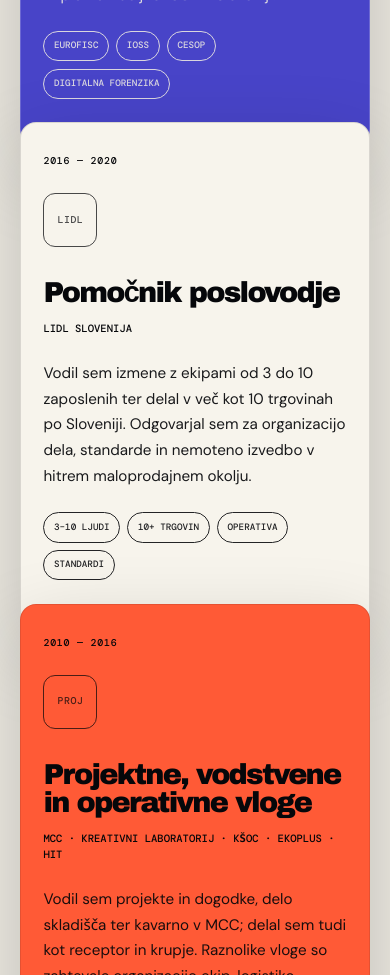
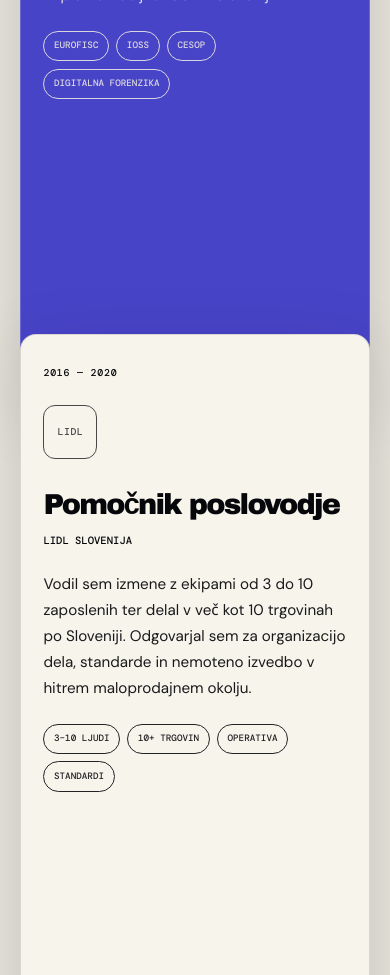
Before and after one commit to levcek84/portfolio-site, a React (Vite) app: page / in a window 390 px wide. Shown: the part 5160-6135 px from the top of the page. Built offline with nearby package versions, Linux system fonts and the light colour scheme; a web font is replaced by a local one.

Commit message:
Restore readable mobile career card stacking

```diff
--- a/src/App.css
+++ b/src/App.css
@@ -1125,6 +1125,10 @@
   margin-inline: auto;
 }
 
+.career-card-stage {
+  display: contents;
+}
+
 .career-card {
   position: sticky;
   top: calc(6.7rem + var(--stack-index) * 16px);
@@ -2560,21 +2564,38 @@
     padding-bottom: 7rem;
   }
 
+  .career-stack {
+    --mobile-card-tail: clamp(12rem, 58vw, 14rem);
+    isolation: isolate;
+  }
+
+  .career-card-stage {
+    position: relative;
+    display: block;
+    padding-bottom: clamp(11rem, 30svh, 17rem);
+  }
+
+  .career-card-stage + .career-card-stage {
+    margin-top: calc(-4rem - var(--mobile-card-tail));
+  }
+
+  .career-card-stage:last-child {
+    padding-bottom: 0;
+  }
+
   .career-card {
-    position: relative;
+    position: sticky;
     z-index: calc(1 + var(--stack-index));
-    top: auto;
+    top: calc(4.9rem + var(--stack-index) * 6px);
     min-height: 0;
     margin-bottom: 0;
-    padding-bottom: 2.8rem;
+    padding-bottom: calc(2.8rem + var(--mobile-card-tail));
     transform: none;
   }
 
-  .career-card + .career-card {
-    margin-top: -1.4rem;
-  }
-
-  .career-card:last-child {
+  .career-card-stage:last-child .career-card {
+    position: relative;
+    top: auto;
     padding-bottom: 1.4rem;
   }
 
--- a/src/App.jsx
+++ b/src/App.jsx
@@ -1106,11 +1106,12 @@
           </div>
           <div className="career-stack">
             {t.experience.items.map((item, index) => (
-              <article
-                className={`career-card career-card--${item.theme} enter`}
+              <div
+                className="career-card-stage"
                 style={{ "--stack-index": index }}
                 key={`${item.period}-${item.role}`}
               >
+                <article className={`career-card career-card--${item.theme} enter`}>
                   <div className="career-period">
                     <span>{item.period}</span>
                     {index === 0 && <em>{t.experience.current}</em>}
@@ -1125,6 +1126,7 @@
                     <div>{item.tags.map((tag) => <span key={tag}>{tag}</span>)}</div>
                   </div>
                 </article>
+              </div>
             ))}
           </div>
         </section>
```
Lines whose indentation alone changed are shown as unchanged.
